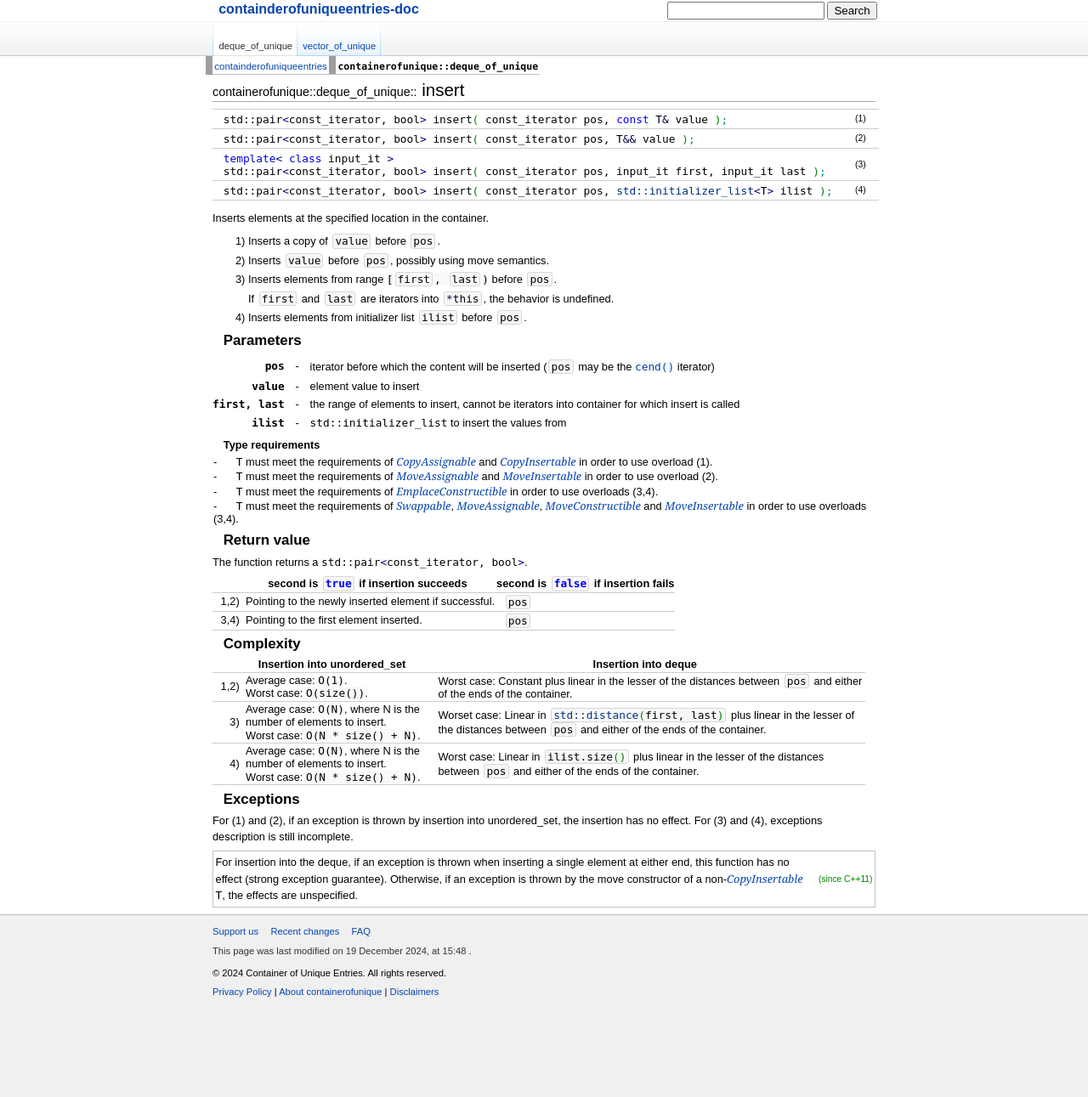
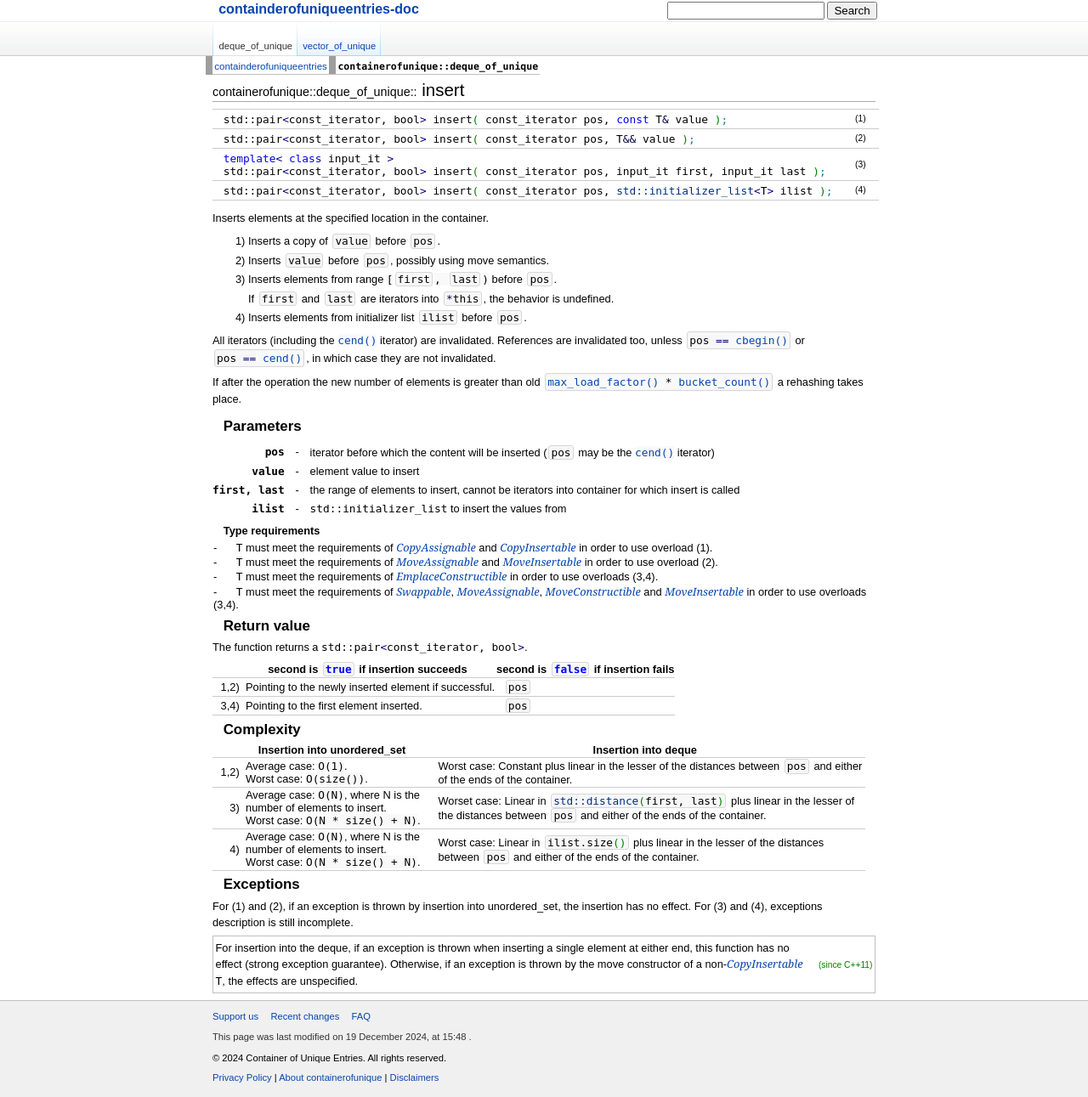
Before and after one commit to Huanhuan-Jiang/containerofuniqueelements.github.io, a Jekyll site: the page built from _docs/deque_of_unique/insert.html, in a window 1280 px wide. Shown: the whole page at 85% size. Built offline with Jekyll 4.4.1, drawn with Linux system fonts in a browser that asks for light colours; some web fonts are replaced; before the commit the page ends 1190 px from its top, so only the background shows below that; grey boxes are pictures that could not be loaded.

Commit message:
Update insert.html

```diff
--- a/_docs/deque_of_unique/insert.html
+++ b/_docs/deque_of_unique/insert.html
@@ -145,6 +145,50 @@ title: insert
   <span class="t-c"><span class="mw-geshi cpp source-cpp">pos</span></span
   >.
 </div>
+<p>
+  All iterators (including the
+  <a
+    href="https://en.cppreference.com/w/cpp/container/deque/end"
+    title="cpp/container/deque/end"
+    ><code>cend()</code></a
+  >
+  iterator) are invalidated. References are invalidated too, unless
+  <span class="t-c"
+    ><span class="mw-geshi cpp source-cpp">pos <span class="sy1">==</span></span
+    ><code>&nbsp;</code
+    ><a
+      href="https://en.cppreference.com/w/cpp/container/deque/begin"
+      title="cpp/container/deque/begin"
+      ><code>cbegin()</code></a
+    ></span
+  >
+  or
+  <span class="t-c"
+    ><span class="mw-geshi cpp source-cpp">pos <span class="sy1">==</span></span
+    ><code>&nbsp;</code
+    ><a
+      href="https://en.cppreference.com/w/cpp/container/deque/end"
+      title="cpp/container/deque/end"
+      ><code>cend()</code></a
+    ></span
+  >, in which case they are not invalidated.
+</p>
+<p>
+  If after the operation the new number of elements is greater than old
+  <span class="t-c"
+    ><a
+      href="https://en.cppreference.com/w/cpp/container/unordered_set/max_load_factor"
+      title="cpp/container/unordered set/max load factor"
+      ><code>max_load_factor()</code></a
+    ><code> *</code><code>&nbsp;</code
+    ><a
+      href="https://en.cppreference.com/w/cpp/container/unordered_set/bucket_count"
+      title="cpp/container/unordered set/bucket count"
+      ><code>bucket_count()</code></a
+    ></span
+  >
+  a rehashing takes place.
+</p>
 <h3><span class="mw-headline" id="Parameters">Parameters</span></h3>
 <table class="t-par-begin">
   <tbody>
```
